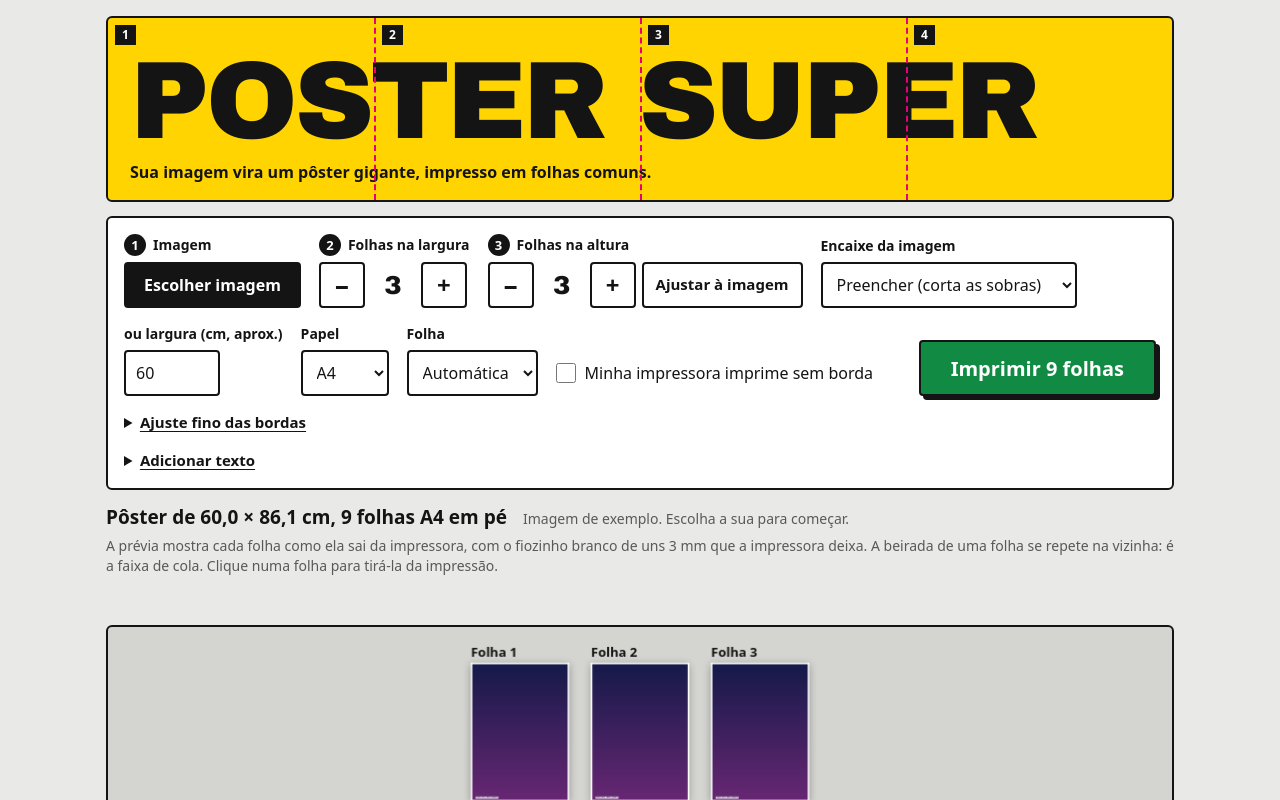
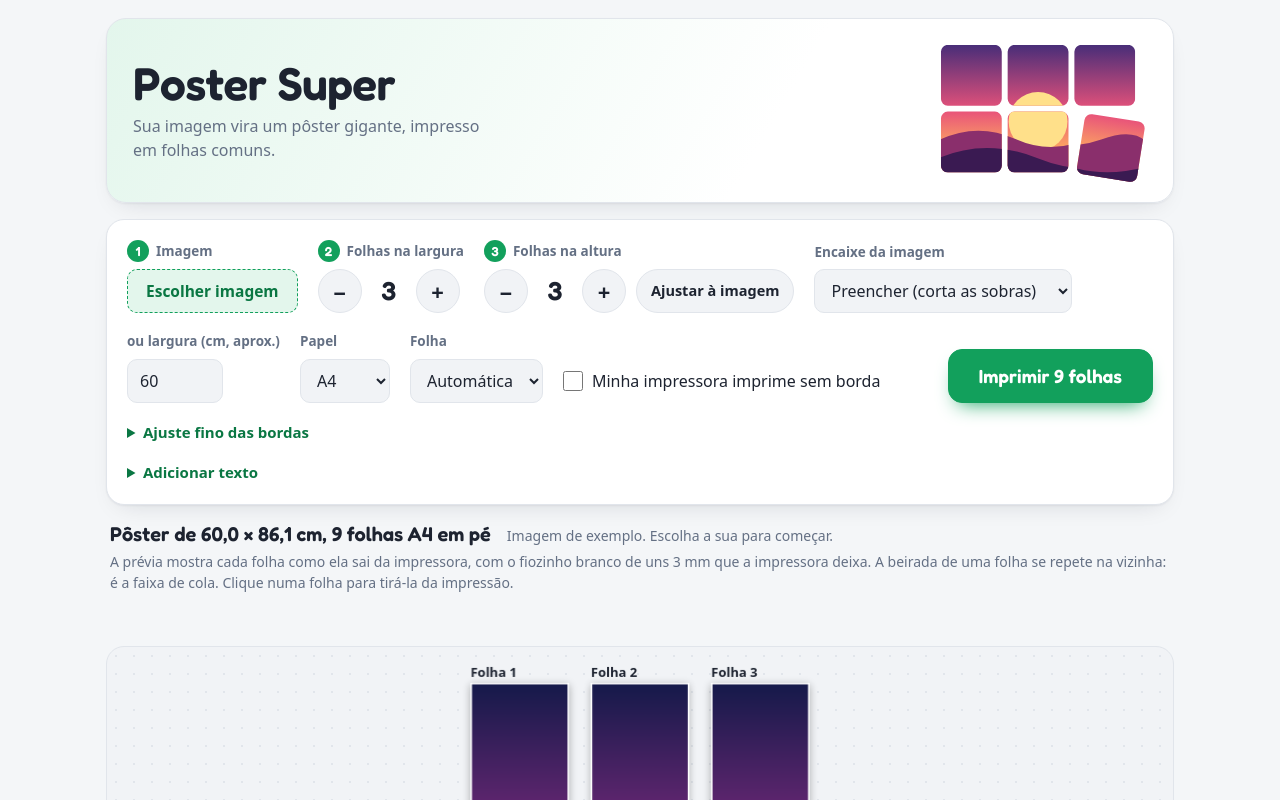
Before and after one commit to RadsonLwks/poster-super, a plain HTML site: page index.html in a window 1280 px wide. Shown: the top 800 px of the page. Drawn offline with Linux system fonts and the light colour scheme.

Commit message:
Tema claro com ilustração no topo e ícone novo
Fundo branco e cinza suave, verde só nas ações, cantos arredondados e um pôster
cortado em folhas como ilustração do cabeçalho. Ícone e cores do app instalado
acompanham o tema.

Co-Authored-By: Claude Fable 5.2 <noreply@anthropic.com>
Claude-Session: https://claude.ai/code/session_01E4UsB8QFWdDinGwXZzxoKd

```diff
--- a/index.html
+++ b/index.html
@@ -4,83 +4,88 @@
 <meta charset="utf-8">
 <meta name="viewport" content="width=device-width, initial-scale=1">
 <title>Poster Super</title>
+<link rel="preconnect" href="https://fonts.googleapis.com">
+<link rel="preconnect" href="https://fonts.gstatic.com" crossorigin>
+<link href="https://fonts.googleapis.com/css2?family=Fredoka:wght@500;600&display=swap" rel="stylesheet">
 <link rel="manifest" href="manifest.webmanifest">
 <link rel="icon" type="image/png" href="favicon.png">
 <link rel="apple-touch-icon" href="icon-192.png">
-<meta name="theme-color" content="#ffd400">
+<meta name="theme-color" content="#12a05c">
 <style>
-/* Poster Super. Mesa cinza neutra, papel branco, tinta preta. Amarelo é a ação (imprimir), magenta é emenda de folha.
-   A única ousadia é o letreiro do topo, cortado em folhas numeradas como o pôster que o app produz. */
+/* Poster Super, tema claro. Branco e cinza suave, um verde só para ação, cantos arredondados.
+   A personalidade fica no topo: um pôster de pôr do sol já cortado em folhas, com uma folha saindo do lugar. */
 :root{
-  --desk:#e9e9e7; --panel:#ffffff; --ink:#141414; --muted:#595959; --soft:#d4d4d0; --field:#ffffff;
-  --yellow:#ffd400; --go:#118a43; --accent:#e6007e; --cyan:#0095c8; --bad:#c1121f;
-  --display:"Arial Black","Segoe UI Black","Helvetica Neue",system-ui,Arial,sans-serif;
+  --bg:#f4f6f8; --panel:#ffffff; --ink:#1d2330; --muted:#647084; --line:#e1e5eb; --field:#f1f3f6;
+  --primary:#12a05c; --primary-strong:#0a7743; --primary-soft:#e3f6ec; --primary-ink:#ffffff;
+  --accent:#e5347f; --bad:#c1121f;
+  --display:"Fredoka","Segoe UI","Helvetica Neue",system-ui,Arial,sans-serif;
   --body:system-ui,-apple-system,"Segoe UI",Roboto,Arial,sans-serif;
+  --shadow:0 1px 2px rgba(16,24,40,.05),0 10px 26px -14px rgba(16,24,40,.18);
 }
 @media (prefers-color-scheme: dark){
-  :root:not([data-theme="light"]){--desk:#191919;--panel:#242424;--ink:#f3f3f3;--muted:#b3b3b3;--soft:#3d3d3d;--field:#2e2e2e;--accent:#ff4fa3;--cyan:#4cc9f0;--bad:#ff8a80;color-scheme:dark}
+  :root:not([data-theme="light"]){--bg:#14161b;--panel:#1d2027;--ink:#eef0f4;--muted:#a1a9b6;--line:#2f343e;--field:#262a33;--primary:#2dc27a;--primary-strong:#74e2ab;--primary-soft:#173427;--primary-ink:#04210f;--accent:#ff5c9d;--bad:#ff8a80;--shadow:0 1px 2px rgba(0,0,0,.4);color-scheme:dark}
 }
-:root[data-theme="dark"]{--desk:#191919;--panel:#242424;--ink:#f3f3f3;--muted:#b3b3b3;--soft:#3d3d3d;--field:#2e2e2e;--accent:#ff4fa3;--cyan:#4cc9f0;--bad:#ff8a80;color-scheme:dark}
+:root[data-theme="dark"]{--bg:#14161b;--panel:#1d2027;--ink:#eef0f4;--muted:#a1a9b6;--line:#2f343e;--field:#262a33;--primary:#2dc27a;--primary-strong:#74e2ab;--primary-soft:#173427;--primary-ink:#04210f;--accent:#ff5c9d;--bad:#ff8a80;--shadow:0 1px 2px rgba(0,0,0,.4);color-scheme:dark}
 *{box-sizing:border-box}
 html,body{margin:0}
-body{background:var(--desk);color:var(--ink);font:400 16px/1.45 var(--body)}
+body{background:var(--bg);color:var(--ink);font:400 16px/1.5 var(--body)}
 button,input,select{font:inherit;color:inherit}
-:focus-visible{outline:3px solid var(--cyan);outline-offset:2px}
+:focus-visible{outline:3px solid var(--primary);outline-offset:2px}
 [hidden]{display:none!important}
-.app{max-width:1100px;margin:0 auto;padding:16px;display:flex;flex-direction:column;gap:14px}
+.app{max-width:1100px;margin:0 auto;padding:18px 16px 28px;display:flex;flex-direction:column;gap:16px}
 
-.top{position:relative;overflow:hidden;background:var(--yellow);color:#141414;border:2px solid var(--ink);border-radius:6px;padding:34px 22px 16px}
-.top h1{font:900 clamp(30px,10.2vw,110px)/.9 var(--display);letter-spacing:-.03em;white-space:nowrap;text-transform:uppercase;margin:0}
-.top p{margin:10px 0 0;font-weight:600;font-size:16px}
-.top i{position:absolute;top:0;bottom:0;border-left:2px dashed #e6007e}
-.top b{position:absolute;top:7px;background:#141414;color:#fff;font:700 12px/1 var(--body);padding:4px 7px}
-.top .s1{left:25%}.top .s2{left:50%}.top .s3{left:75%}
-.top .t1{left:7px}.top .t2{left:calc(25% + 8px)}.top .t3{left:calc(50% + 8px)}.top .t4{left:calc(75% + 8px)}
+.top{display:flex;align-items:center;justify-content:space-between;gap:20px;background:linear-gradient(120deg,var(--primary-soft),var(--panel) 62%);border:1px solid var(--line);border-radius:20px;padding:20px 26px;box-shadow:var(--shadow);overflow:hidden}
+.top h1{font:600 clamp(30px,5.2vw,46px)/1.05 var(--display);letter-spacing:-.01em;margin:0}
+.top p{margin:6px 0 0;color:var(--muted);max-width:38ch}
+.top svg{flex:none;width:clamp(120px,22vw,210px);height:auto}
 
-.controls{background:var(--panel);border:2px solid var(--ink);border-radius:6px;padding:16px;display:flex;flex-wrap:wrap;gap:16px 18px;align-items:flex-end}
-.f{display:flex;flex-direction:column;gap:6px}
-.f > span,.f > label{font-size:14px;font-weight:600;color:var(--ink)}
-select,input[type=number],input[type=text]{height:46px;padding:0 10px;background:var(--field);border:2px solid var(--ink);border-radius:4px}
+.controls{background:var(--panel);border:1px solid var(--line);border-radius:18px;padding:20px;display:flex;flex-wrap:wrap;gap:18px 20px;align-items:flex-end;box-shadow:var(--shadow)}
+.f{display:flex;flex-direction:column;gap:7px}
+.f > span,.f > label{font-size:13.5px;font-weight:600;color:var(--muted)}
+select,input[type=number],input[type=text]{height:44px;padding:0 12px;background:var(--field);border:1px solid var(--line);border-radius:10px}
+select:hover,input[type=number]:hover,input[type=text]:hover{border-color:var(--primary)}
 #cm{width:96px}
-.btn{height:46px;padding:0 18px;border-radius:4px;border:2px solid var(--ink);background:var(--panel);color:var(--ink);font-weight:700;cursor:pointer;display:inline-flex;align-items:center;justify-content:center}
-.btn:hover{background:var(--yellow);color:#141414}
-.f > label.pick{background:var(--ink);color:var(--panel);font-size:16px}
-.f > label.pick:hover{background:var(--yellow);color:#141414}
+.btn{height:44px;padding:0 18px;border-radius:10px;border:1px solid var(--line);background:var(--panel);color:var(--ink);font-weight:600;cursor:pointer;display:inline-flex;align-items:center;justify-content:center;transition:background .15s,border-color .15s,transform .1s}
+.btn:hover{background:var(--field);border-color:var(--primary)}
+.btn:active{transform:scale(.97)}
+.f > label.pick{background:var(--primary-soft);color:var(--primary-strong);border:1.5px dashed var(--primary);font-size:15.5px;gap:8px}
+.f > label.pick:hover{background:var(--primary);color:var(--primary-ink)}
 .pick input{position:absolute;width:1px;height:1px;opacity:0}
-.pick:has(input:focus-visible){outline:3px solid var(--cyan);outline-offset:2px}
-.n{display:inline-grid;place-items:center;width:22px;height:22px;border-radius:50%;background:var(--ink);color:var(--panel);font-size:13px;font-weight:700;margin-right:7px}
+.pick:has(input:focus-visible){outline:3px solid var(--primary);outline-offset:2px}
+.n{display:inline-grid;place-items:center;width:22px;height:22px;border-radius:50%;background:var(--primary);color:var(--primary-ink);font:600 13px/1 var(--display);margin-right:7px}
 .step{display:flex;align-items:center;gap:6px}
-.step .btn{width:46px;padding:0;font-size:24px}
-.step #rauto{width:auto;padding:0 12px;font-size:15px}
-.step output{min-width:44px;text-align:center;font:900 26px/1 var(--display);font-variant-numeric:tabular-nums}
-.chk{display:flex;align-items:center;gap:9px;height:46px;cursor:pointer}
-.chk input{width:20px;height:20px;accent-color:var(--accent);margin:0}
-.print{margin-left:auto;background:var(--go);color:#ffffff;font-size:20px;font-weight:800;height:56px;padding:0 30px;box-shadow:4px 4px 0 var(--ink)}
-.print:hover{background:var(--go);color:#ffffff;transform:translate(2px,2px);box-shadow:2px 2px 0 var(--ink)}
-.print:disabled{opacity:.6;cursor:wait;transform:none;box-shadow:4px 4px 0 var(--ink)}
+.step .btn{width:44px;padding:0;font-size:22px;border-radius:50%;background:var(--field)}
+.step #rauto{width:auto;padding:0 14px;font-size:14.5px;border-radius:22px;margin-left:4px}
+.step output{min-width:42px;text-align:center;font:600 26px/1 var(--display);font-variant-numeric:tabular-nums}
+.chk{display:flex;align-items:center;gap:9px;height:44px;cursor:pointer}
+.chk input{width:20px;height:20px;accent-color:var(--primary);margin:0}
+.print{margin-left:auto;background:var(--primary);border-color:var(--primary);color:var(--primary-ink);font:600 19px/1 var(--display);height:54px;padding:0 30px;border-radius:14px;box-shadow:0 10px 20px -10px var(--primary)}
+.print:hover{background:var(--primary-strong);border-color:var(--primary-strong);color:#fff}
+.print:disabled{opacity:.6;cursor:wait}
 details{flex-basis:100%;font-size:15px}
-summary{cursor:pointer;width:max-content;font-weight:600;text-decoration:underline;text-underline-offset:3px}
-.fine{display:flex;flex-wrap:wrap;gap:14px;margin-top:12px}
-.fine input{width:110px}
+summary{cursor:pointer;width:max-content;font-weight:600;color:var(--primary-strong)}
+.fine{display:flex;flex-wrap:wrap;gap:14px;margin-top:12px;padding:14px;background:var(--field);border-radius:12px}
+.fine input{width:110px;background:var(--panel)}
 .fine input[type=text]{width:240px;max-width:100%}
-.fine input[type=color]{width:70px;height:46px;padding:3px;background:var(--field);border:2px solid var(--ink);border-radius:4px}
-.fine input[type=range]{width:160px;height:46px;accent-color:var(--accent)}
+.fine input[type=color]{width:70px;height:44px;padding:3px;border:1px solid var(--line);border-radius:10px}
+.fine input[type=range]{width:160px;height:44px;accent-color:var(--primary);background:transparent}
 
-.info{display:flex;flex-wrap:wrap;gap:4px 16px;align-items:baseline}
-.info strong{font-size:19px;font-weight:800;font-variant-numeric:tabular-nums}
+.info{display:flex;flex-wrap:wrap;gap:4px 16px;align-items:baseline;padding:0 4px}
+.info strong{font:600 20px/1.3 var(--display);font-variant-numeric:tabular-nums}
 .info span{color:var(--muted);font-size:14px}
-#msg{margin:0;font-size:15px;min-height:1.4em}
-#msg.err{color:var(--bad);font-weight:700}
-.stage{position:relative;height:min(64vh,640px);min-height:320px;background:var(--soft);border:2px solid var(--ink);border-radius:6px;overflow:hidden}
+#msg{margin:0;padding:0 4px;font-size:15px;min-height:1.4em}
+#msg.err{color:var(--bad);font-weight:600}
+.stage{position:relative;height:min(64vh,640px);min-height:320px;background-color:var(--field);background-image:radial-gradient(var(--line) 1.2px,transparent 1.2px);background-size:18px 18px;border:1px solid var(--line);border-radius:18px;overflow:hidden}
 .stage canvas{position:absolute;inset:0;width:100%;height:100%;display:block;cursor:pointer}
-.stage.drop::after{content:"Solte a imagem aqui";position:absolute;inset:10px;border:3px dashed var(--accent);border-radius:4px;display:grid;place-items:center;font:900 26px var(--display);color:var(--ink);background:var(--yellow);opacity:.94}
-.how{background:var(--panel);border:2px solid var(--ink);border-radius:6px;padding:16px 20px}
-.how h2{font-size:18px;font-weight:800;margin:0 0 6px}
-.how ol{margin:0;padding-left:22px;max-width:70ch}
-.how li{margin:4px 0}
+.stage.drop::after{content:"Solte a imagem aqui";position:absolute;inset:12px;border:2.5px dashed var(--primary);border-radius:14px;display:grid;place-items:center;font:600 26px var(--display);color:var(--primary-strong);background:var(--primary-soft);opacity:.96}
+.how{background:var(--panel);border:1px solid var(--line);border-radius:18px;padding:18px 22px;box-shadow:var(--shadow)}
+.how h2{font:600 19px/1.2 var(--display);margin:0 0 10px}
+.how ol{margin:0;padding:0;list-style:none;counter-reset:passo;max-width:74ch;display:flex;flex-direction:column;gap:10px}
+.how li{counter-increment:passo;display:grid;grid-template-columns:28px 1fr;gap:10px;align-items:start}
+.how li::before{content:counter(passo);display:grid;place-items:center;width:26px;height:26px;border-radius:50%;background:var(--primary-soft);color:var(--primary-strong);font:600 14px/1 var(--display)}
 #print{display:none}
-@media (max-width:640px){.print{margin-left:0;flex:1 1 100%}.top{padding-top:30px}}
-@media (prefers-reduced-motion:reduce){.print:hover{transform:none}}
+@media (max-width:640px){.print{margin-left:0;flex:1 1 100%}.top{padding:16px 18px}.top svg{display:none}}
+@media (prefers-reduced-motion:reduce){.btn{transition:none}.btn:active{transform:none}}
 
 @media print{
   html,body{background:#fff!important;margin:0!important;padding:0!important}
@@ -97,7 +102,19 @@ summary{cursor:pointer;width:max-content;font-weight:600;text-decoration:underli
 </head>
 <body>
 <div class="app">
-  <header class="top"><h1>Poster Super</h1><p>Sua imagem vira um pôster gigante, impresso em folhas comuns.</p><i class="s1" aria-hidden="true"></i><i class="s2" aria-hidden="true"></i><i class="s3" aria-hidden="true"></i><b class="t1" aria-hidden="true">1</b><b class="t2" aria-hidden="true">2</b><b class="t3" aria-hidden="true">3</b><b class="t4" aria-hidden="true">4</b></header>
+  <header class="top">
+    <div><h1>Poster Super</h1><p>Sua imagem vira um pôster gigante, impresso em folhas comuns.</p></div>
+    <svg viewBox="0 0 214 146" aria-hidden="true">
+      <defs>
+        <linearGradient id="ceu" x1="0" y1="0" x2="0" y2="146" gradientUnits="userSpaceOnUse"><stop offset="0" stop-color="#3a2a78"/><stop offset=".5" stop-color="#e8527a"/><stop offset=".8" stop-color="#ffb25e"/></linearGradient>
+        <clipPath id="f5"><rect x="4" y="6" width="62" height="62" rx="7"/><rect x="72" y="6" width="62" height="62" rx="7"/><rect x="140" y="6" width="62" height="62" rx="7"/><rect x="4" y="74" width="62" height="62" rx="7"/><rect x="72" y="74" width="62" height="62" rx="7"/></clipPath>
+        <clipPath id="f6"><rect x="140" y="74" width="62" height="62" rx="7"/></clipPath>
+        <g id="arte"><rect x="0" y="0" width="214" height="146" fill="url(#ceu)"/><circle cx="103" cy="84" r="30" fill="#ffe08a"/><path d="M0 104 Q40 84 80 102 T160 98 T214 104 V146 H0Z" fill="#8a2f6c"/><path d="M0 122 Q50 100 104 122 T214 116 V146 H0Z" fill="#3a1a52"/></g>
+      </defs>
+      <use href="#arte" clip-path="url(#f5)"/>
+      <g transform="rotate(9 171 105) translate(7 5)"><rect x="138" y="72" width="66" height="66" rx="9" fill="#fff"/><use href="#arte" clip-path="url(#f6)"/></g>
+    </svg>
+  </header>
 
   <div class="controls">
     <div class="f"><span><b class="n">1</b>Imagem</span>
@@ -297,7 +314,7 @@ function render(){
   const w=Math.max(120,r.width),h=Math.max(120,r.height);
   cv.width=Math.round(w*dpr);cv.height=Math.round(h*dpr);
   const ctx=cv.getContext("2d");ctx.setTransform(dpr,0,0,dpr,0,0);ctx.clearRect(0,0,w,h);
-  const accent=getComputedStyle(document.documentElement).getPropertyValue("--accent").trim()||"#e6007e";
+  const accent=getComputedStyle(document.documentElement).getPropertyValue("--accent").trim()||"#e5347f";
   // Prévia = as folhas soltas, cada uma como sai da impressora (com a faixa repetida e o número).
   const cs=getComputedStyle(document.documentElement),ink=cs.getPropertyValue("--ink").trim()||"#141414";
   const pad=14,gp=22,hm=S.noborder?0:3,tot=L.cols*L.rows;
--- a/sw.js
+++ b/sw.js
@@ -1,5 +1,5 @@
 // Poster Super: busca sempre a versão nova na internet; sem internet, usa a última guardada.
-const CACHE = "poster-super-v1";
+const CACHE = "poster-super-v2";
 self.addEventListener("install", e => { self.skipWaiting(); });
 self.addEventListener("activate", e => { e.waitUntil(self.clients.claim()); });
 self.addEventListener("fetch", e => {
```
Also changed, not shown: favicon.png, icon-192.png, icon-512.png, icon-maskable-512.png, manifest.webmanifest.
